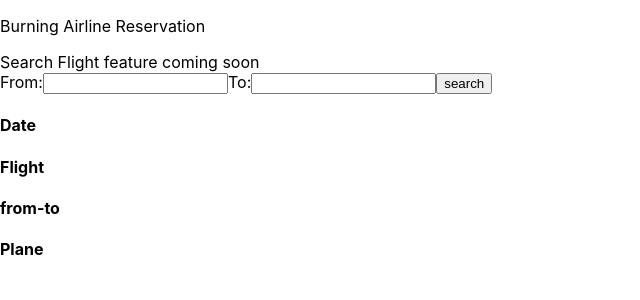
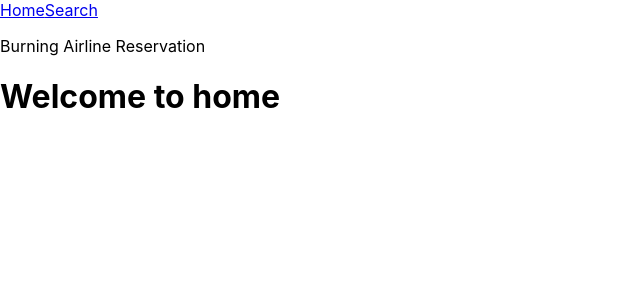
Before and after one commit to audreypatricia/burning-airlines-client, a React (Create React App) app: page / in a window 1280 px wide. Shown: the top 300 px of the page, without its empty margins (0-640 px from the left). Built offline with nearby package versions, Linux system fonts and the light colour scheme.

Commit message:
react route setup

```diff
--- a/package.json
+++ b/package.json
@@ -6,13 +6,11 @@
     "@testing-library/jest-dom": "^5.12.0",
     "@testing-library/react": "^11.2.6",
     "@testing-library/user-event": "^12.8.3",
-<<<<<<< HEAD
     "axion": "^0.1.0",
-=======
->>>>>>> 67ca85ef1238efb753de4ca1cddae34a156d67e3
     "axios": "^0.21.1",
     "react": "^17.0.2",
     "react-dom": "^17.0.2",
+    "react-router-dom": "^5.2.0",
     "react-scripts": "4.0.3",
     "web-vitals": "^1.1.2"
   },
--- a/src/componets/App.js
+++ b/src/componets/App.js
@@ -1,11 +1,24 @@
 import SearchFlight from './SearchFlight';
+import Home from './Home';
+import {BrowserRouter as Router, Route, Switch} from 'react-router-dom';
+import Navigation from './Navigation';
 
 function App() {
   return (
-    <div className="App">
-      <p> Burning Airline Reservation</p>
-      <SearchFlight />
-    </div>
+    <Router>
+      <div className="App">
+      <Navigation />
+        <p> Burning Airline Reservation</p>
+        <Switch>
+          <Route exact path='/'>
+            <Home />
+          </Route>
+          <Route exact path='/search'>
+            <SearchFlight />
+          </Route>
+        </Switch >
+      </div>
+    </Router>
   );
 }
 
--- /dev/null
+++ b/src/componets/Home.js
@@ -0,0 +1,7 @@
+const Home = (props) => {
+  return(
+    <h1>Welcome to home </h1>
+  );
+}
+
+export default Home;
--- /dev/null
+++ b/src/componets/Navigation.js
@@ -0,0 +1,11 @@
+import React from 'react'
+import { Link } from 'react-router-dom'
+
+export default function Navigation() {
+  return (
+    <nav className="nav-bar">
+      <Link to="/">Home</Link>
+      <Link to='Search'>Search</Link>
+    </nav>
+  )
+}
```
Also changed, not shown: src/componets/FlightList.js (+0 -29 lines), 1 other file (tests, documents, lock files or other folders).
